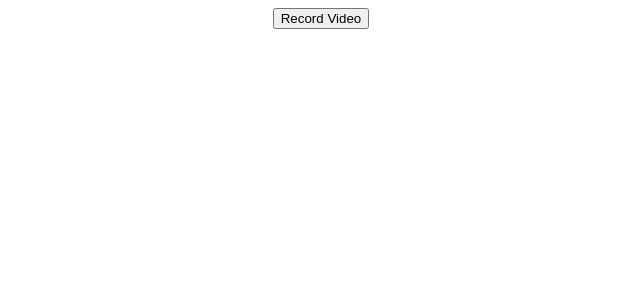
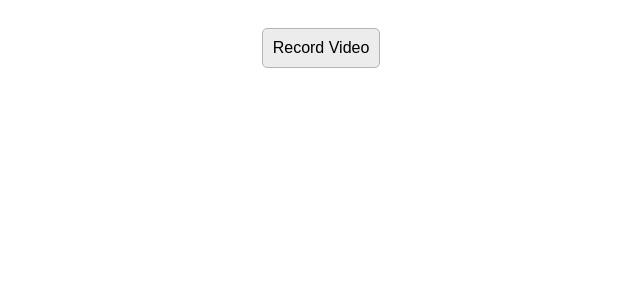
Before and after one commit to myles-coleman/rpi-surveillance, a SvelteKit app in the folder client/: page / in a window 1280 px wide. Shown: the top 300 px of the page, without its empty margins (319-959 px from the left). Built offline with nearby package versions, Linux system fonts and the light colour scheme.

Commit message:
updated ui

```diff
--- a/client/src/routes/+page.svelte
+++ b/client/src/routes/+page.svelte
@@ -41,8 +41,21 @@
 	}
 	video {
 		margin-top: 20px;
+		border-radius: 8px;
 	}
 	button {
-		margin-bottom: 20px;
+		margin-top: 20px;
+		margin-bottom: 10px;
+		padding: 10px;
+		border: 1px solid #b5b5b5;
+		border-radius: 5px;
+        cursor: pointer;
+		background-color: rgb(236, 236, 236);
+		font-size: 1rem;
+		transition: background-color 0.2s ease;
 	}
+	button:hover {
+		background-color: rgb(217, 217, 217);
+
+    }
 </style>
```
Also changed, not shown: 1 other file (tests, documents, lock files or other folders).
